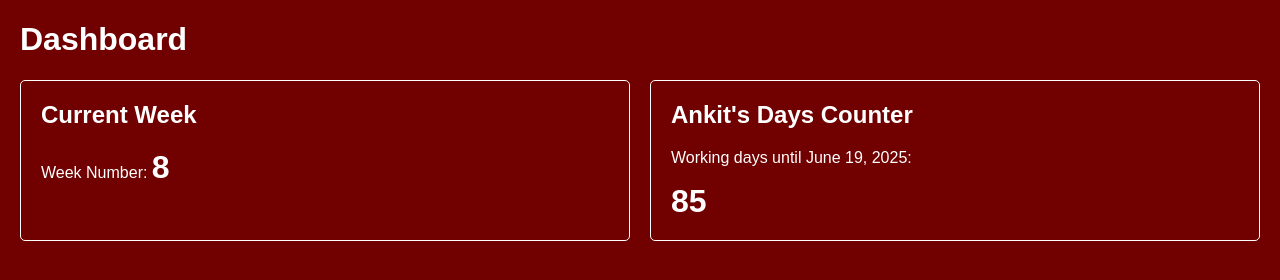
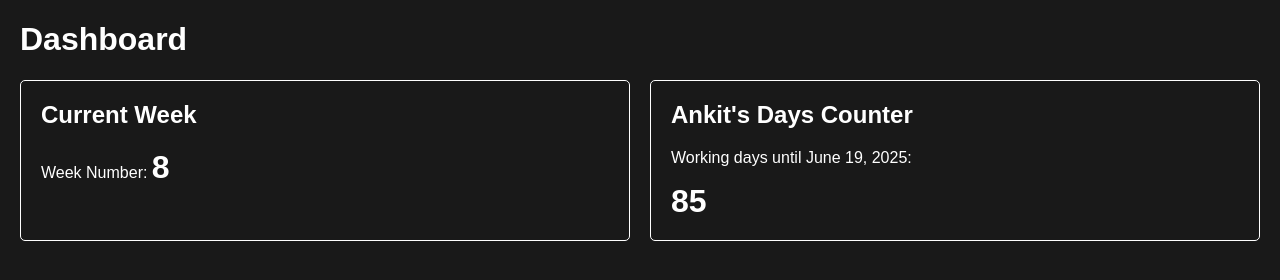
Before and after one commit to bytcra/embedded_stuff, a plain HTML site: page index.html in a window 1280 px wide. Drawn offline with Linux system fonts and the light colour scheme.

Commit message:
notion bg color

```diff
--- a/index.html
+++ b/index.html
@@ -6,7 +6,7 @@
   <style>
     body {
       /* background-color: #ffffff00; */
-      background-color: #710000;
+      background-color: #191919;
       color: #fff;
       font-family: Arial, sans-serif;
       margin: 20px;
```
